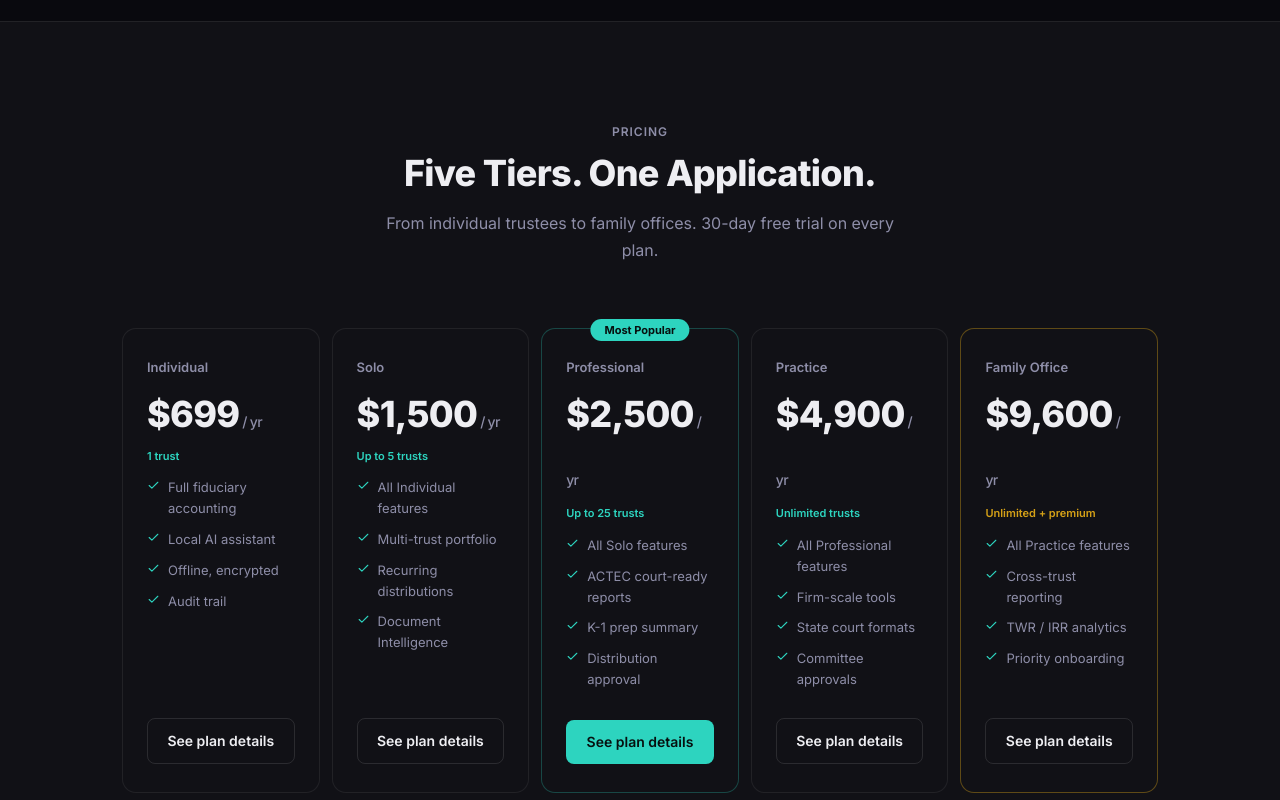
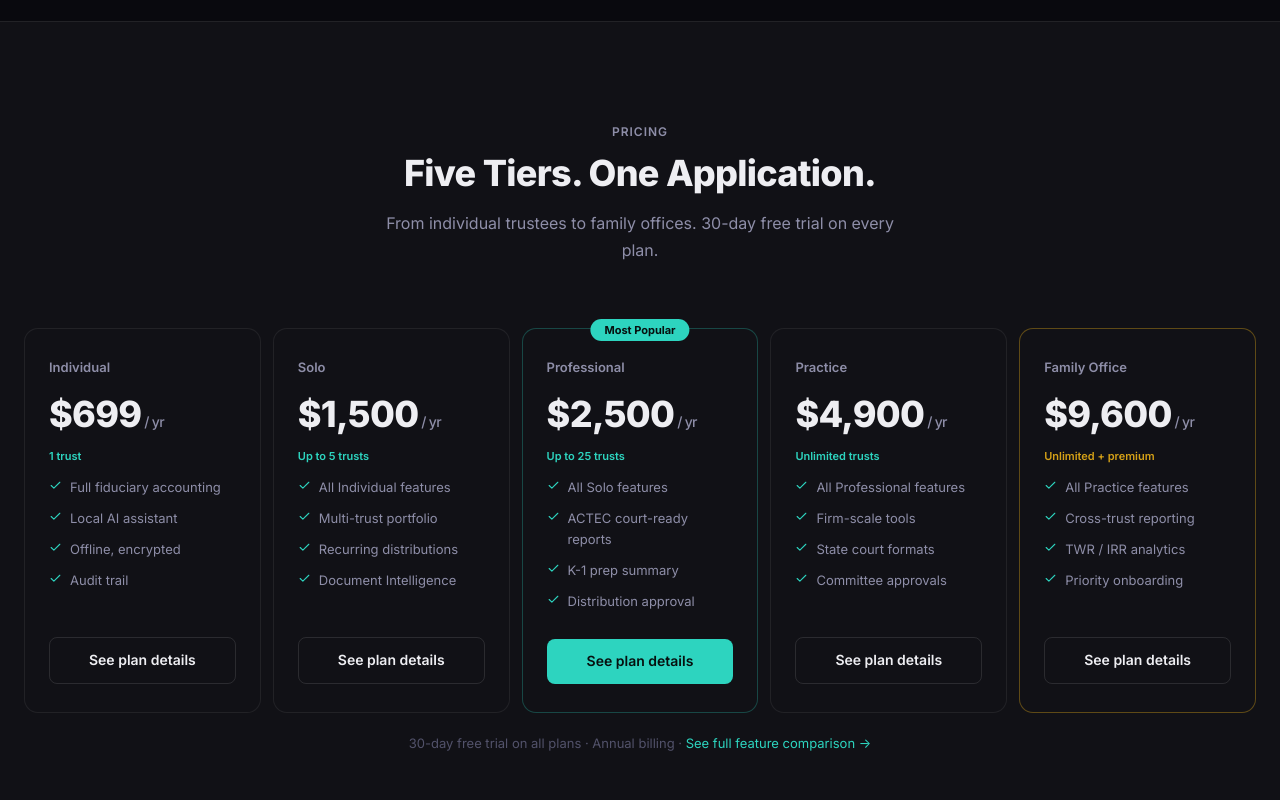
Before and after one commit to apvera-admin/trustarchive, a Next.js app: page / in a window 1280 px wide. Shown: the part 5280-6080 px from the top of the page. Built offline with nearby package versions, Linux system fonts and the light colour scheme.

Commit message:
Update page.js

```diff
--- a/app/page.js
+++ b/app/page.js
@@ -336,7 +336,7 @@ export default function HomePage() {
 
       {/* ── PRICING PREVIEW ── */}
       <section className="section section-bordered section-alt">
-        <div className="container">
+        <div className="pricing-wide">
           <div className="section-header">
             <span className="section-label">Pricing</span>
             <h2>Five Tiers. One Application.</h2>
```
